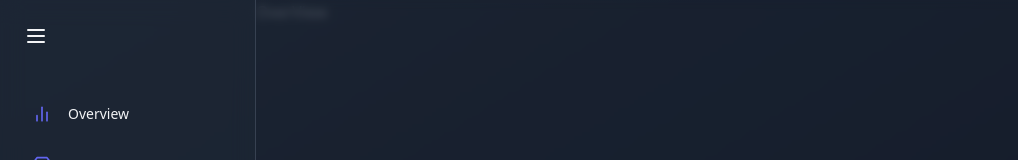
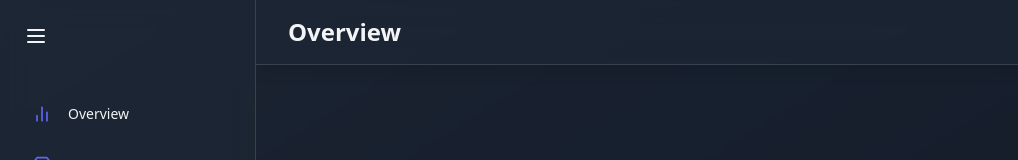
Before and after one commit to mahmudul35/React-Admin-Dashboard, a React (Vite) app: page / in a window 1280 px wide. Shown: the top 160 px of the page, without its empty margins (0-1018 px from the left). Built offline with nearby package versions, Linux system fonts and the light colour scheme.

Commit message:
added reusable header component

```diff
--- a/src/Pages/OverView.jsx
+++ b/src/Pages/OverView.jsx
@@ -1,5 +1,10 @@
 import React from "react";
+import Header from "../components/common/Header";
 
 export default function OverView() {
-  return <div>OverView</div>;
+  return (
+    <div className="flex-1 overflow-auto relative z-10">
+      <Header title={"Overview"} />
+    </div>
+  );
 }
--- a/src/Pages/ProductPage.jsx
+++ b/src/Pages/ProductPage.jsx
@@ -1,5 +1,9 @@
 import React from "react";
 
 export default function ProductPage() {
-  return <div>ProductPage</div>;
+  return (
+    <div className="flex-1 overflow-auto relative z-10">
+      <Header title={"Product"} />
+    </div>
+  );
 }
--- a/src/components/Sidebar.jsx
+++ b/src/components/Sidebar.jsx
@@ -15,7 +15,7 @@ const SIDE_BAR = [
     name: "Overview",
     icon: BarChart2,
     color: "#6366f1",
-    path: "/",
+    href: "/",
   },
   {
     name: "Products",
--- /dev/null
+++ b/src/components/common/Header.jsx
@@ -0,0 +1,11 @@
+import React from "react";
+
+export default function Header({ title }) {
+  return (
+    <header className="bg-gray-800 bg-opacity-50 backdrop-blur-md shadow-lg  border-b border-gray-700 ">
+      <div className="max-w-7xl px-4 py-4 sm:px-6 lg:px-8">
+        <h1 className="text-gray-100 font-semibold text-2xl">{title}</h1>
+      </div>
+    </header>
+  );
+}
```
